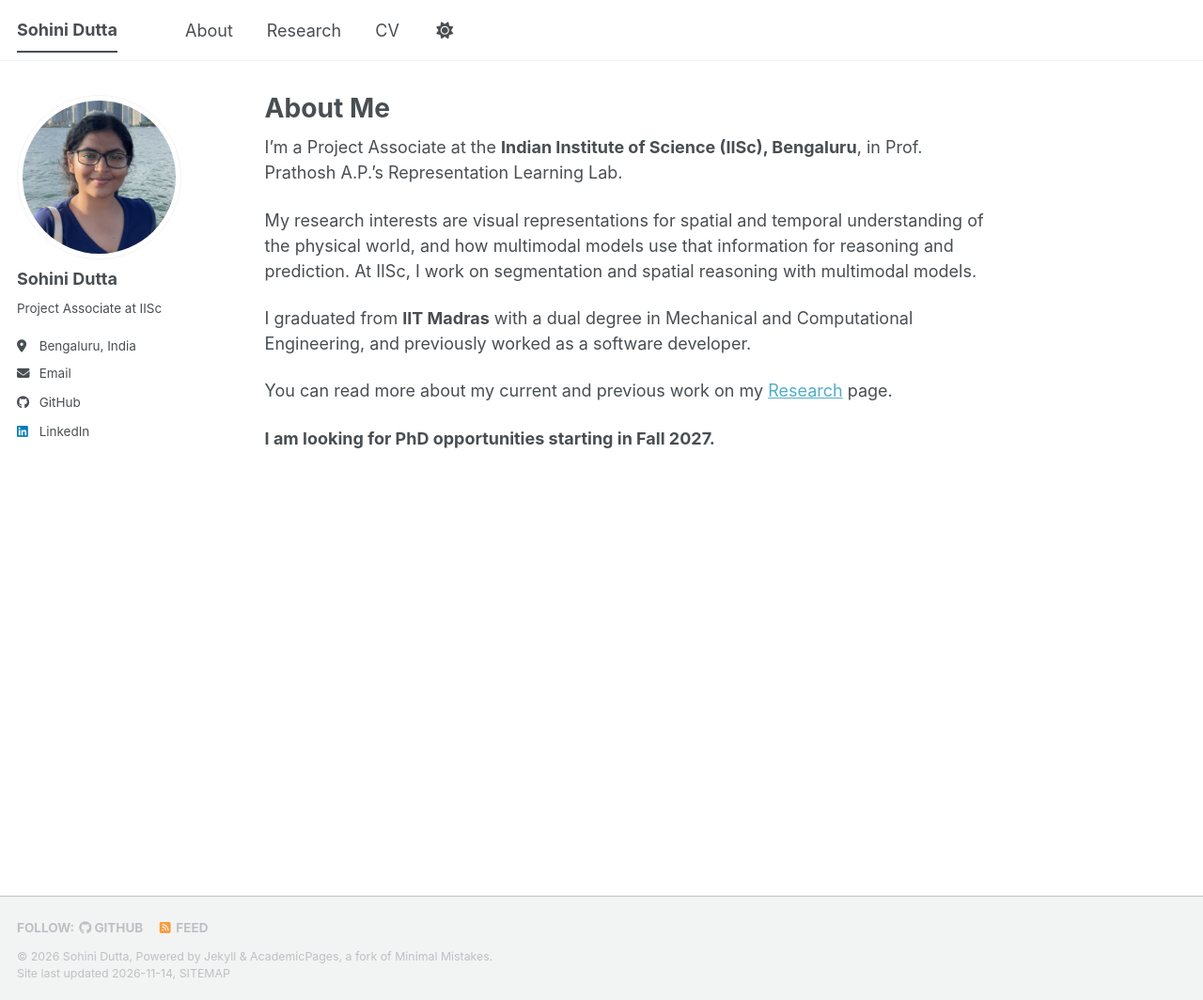
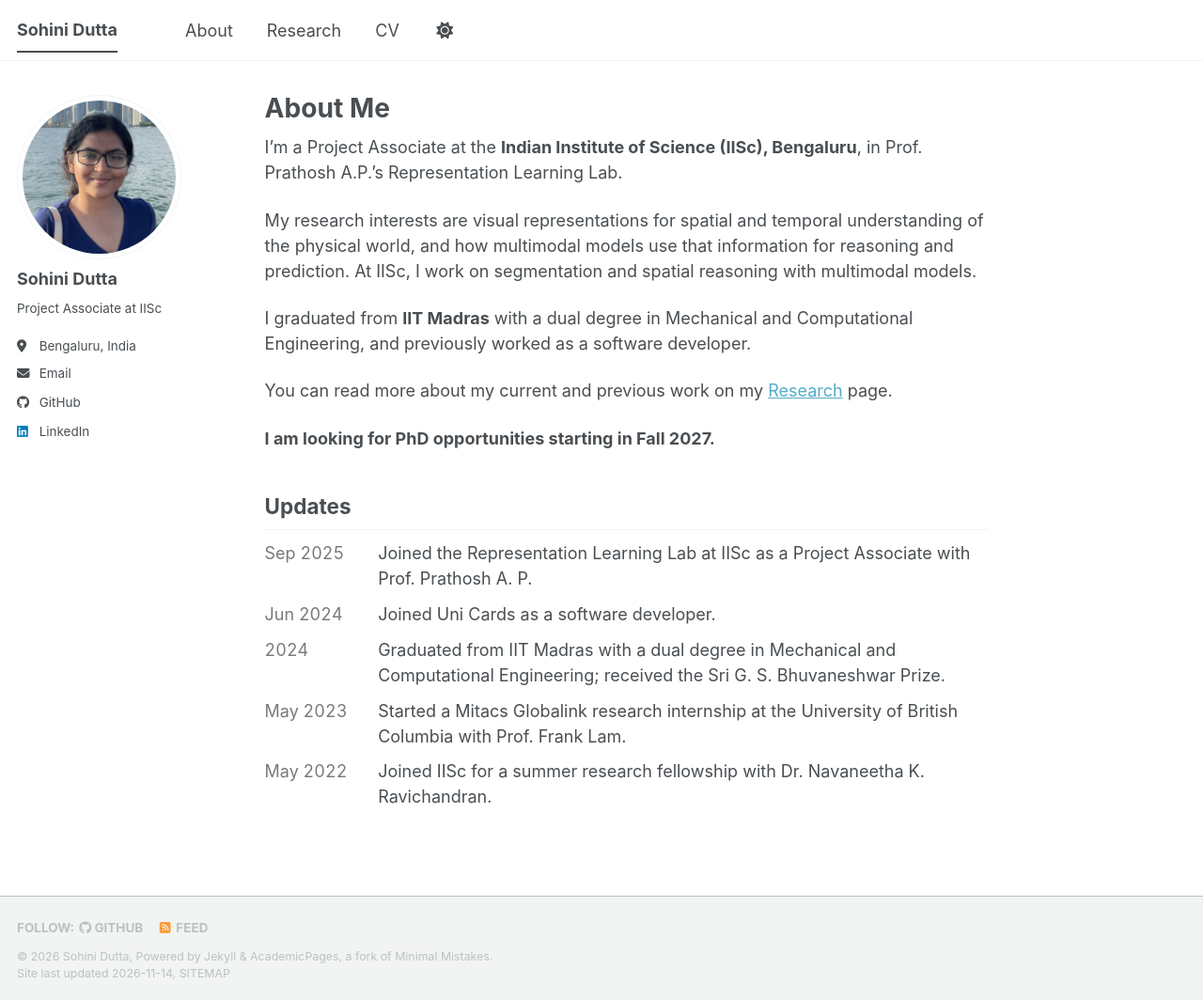
Before and after one commit to sohinidutta11/sohinidutta11.github.io, a Jekyll site: the page built from _pages/about.md, in a window 1280 px wide and 1064 px high. Shown: the whole window at 94% size. Built offline with Jekyll 4.4.1, drawn with Linux system fonts in a browser that asks for light colours; a script bundle is joined from its source files by our own code; a style sheet for code colours, icons or effects is not loaded.

Commit message:
Add Updates timeline; shorten research entries

```diff
--- a/_pages/about.md
+++ b/_pages/about.md
@@ -18,3 +18,13 @@ I graduated from **IIT Madras** with a dual degree in Mechanical and Computation
 You can read more about my current and previous work on my [Research](/research/) page.
 
 **I am looking for PhD opportunities starting in Fall 2027.**
+
+## Updates
+
+<ul class="updates">
+  <li><span class="updates-date">Sep 2025</span><span>Joined the Representation Learning Lab at IISc as a Project Associate with Prof. Prathosh A. P.</span></li>
+  <li><span class="updates-date">Jun 2024</span><span>Joined Uni Cards as a software developer.</span></li>
+  <li><span class="updates-date">2024</span><span>Graduated from IIT Madras with a dual degree in Mechanical and Computational Engineering; received the Sri G. S. Bhuvaneshwar Prize.</span></li>
+  <li><span class="updates-date">May 2023</span><span>Started a Mitacs Globalink research internship at the University of British Columbia with Prof. Frank Lam.</span></li>
+  <li><span class="updates-date">May 2022</span><span>Joined IISc for a summer research fellowship with Dr. Navaneetha K. Ravichandran.</span></li>
+</ul>
--- a/assets/css/main.scss
+++ b/assets/css/main.scss
@@ -81,3 +81,24 @@
   .project-row { flex-direction: column; }
   .project-row img, .project-row--wide img { flex-basis: auto; max-width: 100%; }
 }
+
+/* Updates timeline on the homepage */
+.updates {
+  list-style: none;
+  margin: 0.5em 0 0;
+  padding: 0;
+}
+.updates li {
+  display: flex;
+  gap: 1.2em;
+  margin: 0 0 0.6em;
+}
+.updates .updates-date {
+  flex: 0 0 5.5em;
+  opacity: 0.75;
+  font-variant-numeric: tabular-nums;
+}
+.updates li > span:last-child {
+  flex: 1;
+  min-width: 0;
+}
```
Also changed, not shown: _pages/research.md (+4 -4 lines).
